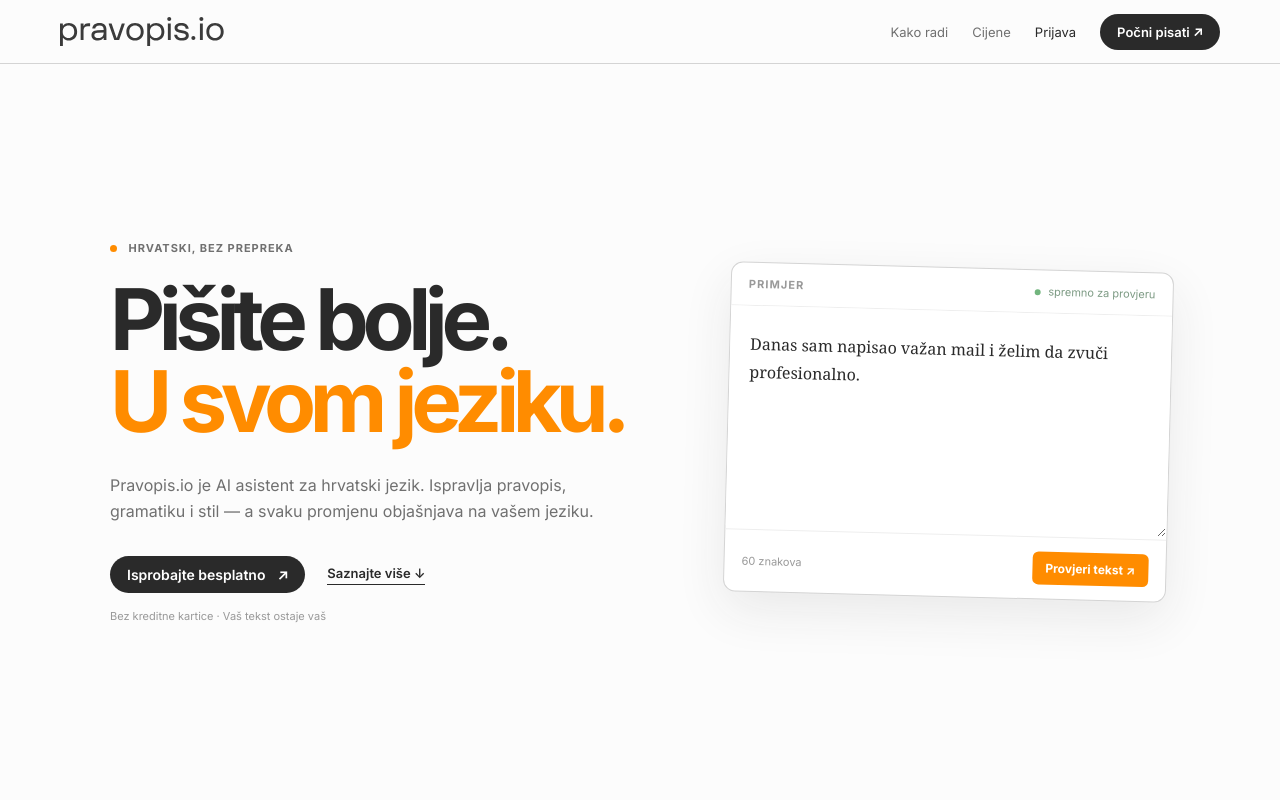
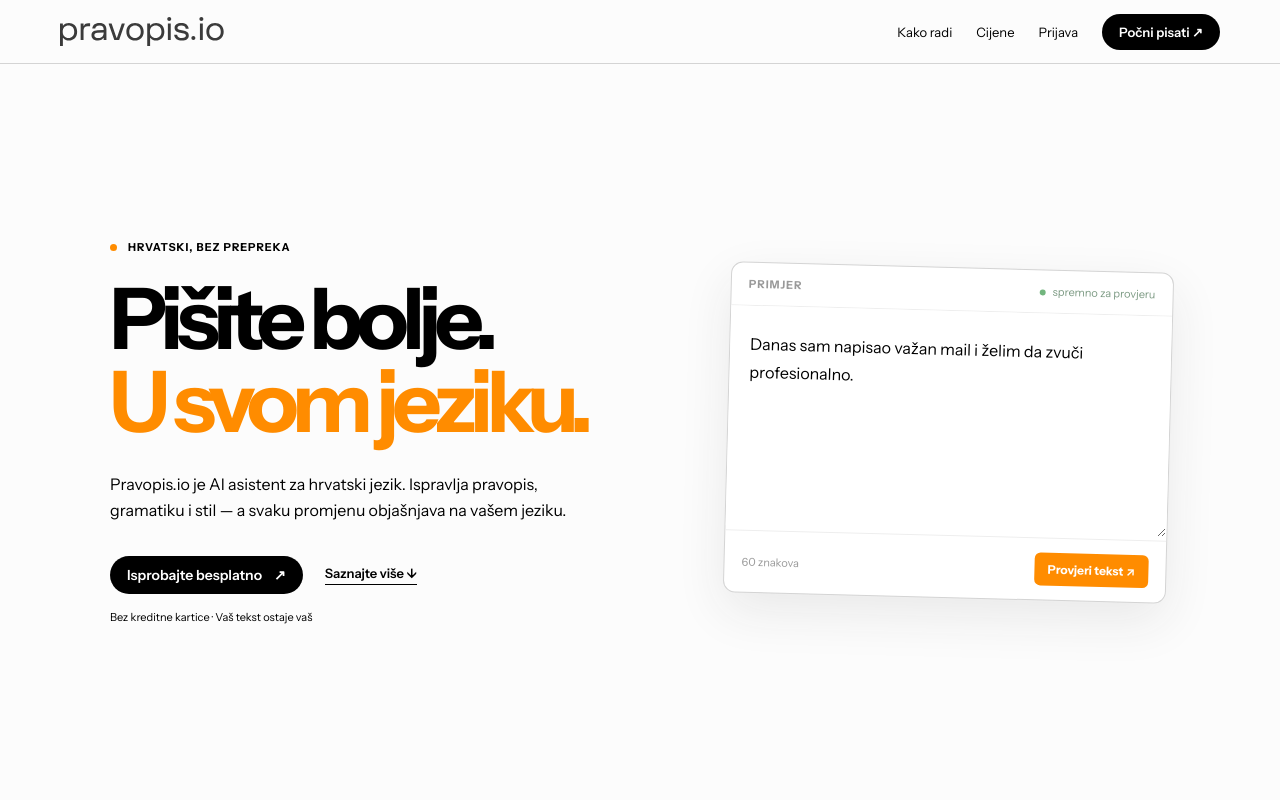
Before and after one commit to marijofranic/pravopis.io, a Next.js app: page / in a window 1280 px wide. Shown: the top 800 px of the page. Built offline with nearby package versions, Linux system fonts and the light colour scheme.

Commit message:
Use Instrument Sans and black landing text

```diff
--- a/app/globals.css
+++ b/app/globals.css
@@ -1,4 +1,4 @@
-@import url("https://fonts.googleapis.com/css2?family=Inter:ital,opsz,wght@0,14..32,400;0,14..32,500;0,14..32,600;0,14..32,700;1,14..32,400&display=swap");
+@import url("https://fonts.googleapis.com/css2?family=Instrument+Sans:wdth,wght@75..100,400..700&display=swap");
 
 :root {
   --zelena-600: #11a683;
@@ -22,7 +22,7 @@
   --pov: #ffffff;
   --pov-2: #f7f8fa;
   --sjena: 0 1px 2px rgba(28, 31, 35, 0.06), 0 4px 16px rgba(28, 31, 35, 0.07);
-  --ui: "Inter", system-ui, -apple-system, sans-serif;
+  --ui: "Instrument Sans", system-ui, -apple-system, sans-serif;
   --r: 8px;
 }
 
@@ -214,13 +214,13 @@ input:focus-visible,
 .ed-seg button.akt { border-color: var(--zelena-600); color: var(--zelena-700); background: var(--zelena-50); font-weight: 600; }
 .ed-modal .dno { display: flex; justify-content: flex-end; gap: 8px; margin-top: 6px; }
 
-.landing { --orange: #ff8c00; --ink: #2a2a2a; --muted: #707070; --line: #d4d4d4; background: #fcfcfc; color: var(--ink); min-height: 100vh; font-family: "Inter", system-ui, sans-serif; }
+.landing { --orange: #ff8c00; --ink: #000000; --muted: #000000; --line: #d4d4d4; background: #fcfcfc; color: var(--ink); min-height: 100vh; font-family: "Instrument Sans", system-ui, sans-serif; }
 .landing-nav { height: 64px; padding: 0 clamp(20px, 5vw, 60px); display: flex; align-items: center; gap: 24px; border-bottom: 1px solid var(--line); position: sticky; top: 0; z-index: 10; background: rgba(252,252,252,.94); backdrop-filter: blur(12px); }
 .wordmark { display: inline-flex; align-items: center; text-decoration: none; color: var(--ink); }.wordmark img { display: block; width: 164px; height: 30px; }
 .landing-nav-links { margin-left: auto; display: flex; align-items: center; gap: 24px; font-size: 13px; color: var(--muted); }.landing-nav-links a { text-decoration: none; }.landing-nav-links a:hover { color: var(--ink); }.nav-login { color: var(--ink); }.nav-primary, .button-dark { background: var(--ink); color: white !important; border-radius: 999px; padding: 10px 17px; font-weight: 600; }
 .landing-hero { max-width: 1100px; margin: 0 auto; min-height: calc(100vh - 64px); padding: clamp(70px, 12vw, 150px) 20px; display: grid; grid-template-columns: 1fr .86fr; align-items: center; gap: clamp(40px, 8vw, 110px); }.eyebrow { text-transform: uppercase; letter-spacing: .09em; font-size: 11px; font-weight: 700; color: var(--muted); margin-bottom: 24px; }.eyebrow-dot { display: inline-block; width: 7px; height: 7px; border-radius: 50%; background: var(--orange); margin-right: 8px; }
-.hero-copy h1, .bridge-section h2, .pricing-section h2 { font-size: clamp(50px, 7vw, 85px); line-height: .97; letter-spacing: -.075em; font-weight: 700; margin-bottom: 28px; }.hero-copy h1 em, h2 em { color: var(--orange); font-style: normal; }.hero-lead { max-width: 500px; color: var(--muted); font-size: 16px; line-height: 1.65; }.hero-actions { display: flex; align-items: center; gap: 22px; margin-top: 32px; }.button { display: inline-flex; gap: 12px; align-items: center; text-decoration: none; border: 0; }.button:hover { opacity: .86; }.text-link { color: var(--ink); font-weight: 600; font-size: 13px; text-decoration: none; border-bottom: 1px solid var(--ink); padding-bottom: 3px; }.hero-note { margin-top: 16px; font-size: 11px; color: #999; }
-.editor-card { background: white; border: 1px solid var(--line); border-radius: 12px; box-shadow: 0 18px 50px rgba(42,42,42,.09); overflow: hidden; transform: rotate(1.5deg); }.editor-top, .editor-bottom { display: flex; justify-content: space-between; align-items: center; padding: 14px 17px; border-bottom: 1px solid #eee; font-size: 11px; color: #999; }.editor-label { letter-spacing: .1em; font-weight: 700; }.editor-status { color: #7c9a83; }.editor-status i { display: inline-block; width: 6px; height: 6px; background: #72b57e; border-radius: 50%; margin-right: 5px; }.editor-card textarea { min-height: 220px; width: 100%; border: 0; resize: vertical; padding: 24px 20px; font: 16px/1.75 Georgia, serif; color: var(--ink); outline: 0; }.editor-bottom { border-top: 1px solid #eee; border-bottom: 0; }.check-button { background: var(--orange); color: white; padding: 9px 13px; border-radius: 6px; font-size: 12px; font-weight: 700; }.editor-result { padding: 13px 17px; display: flex; flex-direction: column; gap: 3px; background: #fff8ee; color: var(--ink); font-size: 12px; }.editor-result span { color: var(--muted); }
+.hero-copy h1, .bridge-section h2, .pricing-section h2 { font-size: clamp(50px, 7vw, 85px); line-height: .97; letter-spacing: -.075em; font-weight: 700; margin-bottom: 28px; }.hero-copy h1 em, h2 em { color: var(--orange); font-style: normal; }.hero-lead { max-width: 500px; color: var(--muted); font-size: 16px; line-height: 1.65; }.hero-actions { display: flex; align-items: center; gap: 22px; margin-top: 32px; }.button { display: inline-flex; gap: 12px; align-items: center; text-decoration: none; border: 0; }.button:hover { opacity: .86; }.text-link { color: var(--ink); font-weight: 600; font-size: 13px; text-decoration: none; border-bottom: 1px solid var(--ink); padding-bottom: 3px; }.hero-note { margin-top: 16px; font-size: 11px; color: var(--ink); }
+.editor-card { background: white; border: 1px solid var(--line); border-radius: 12px; box-shadow: 0 18px 50px rgba(42,42,42,.09); overflow: hidden; transform: rotate(1.5deg); }.editor-top, .editor-bottom { display: flex; justify-content: space-between; align-items: center; padding: 14px 17px; border-bottom: 1px solid #eee; font-size: 11px; color: #999; }.editor-label { letter-spacing: .1em; font-weight: 700; }.editor-status { color: #7c9a83; }.editor-status i { display: inline-block; width: 6px; height: 6px; background: #72b57e; border-radius: 50%; margin-right: 5px; }.editor-card textarea { min-height: 220px; width: 100%; border: 0; resize: vertical; padding: 24px 20px; font: 16px/1.75 "Instrument Sans", system-ui, sans-serif; color: var(--ink); outline: 0; }.editor-bottom { border-top: 1px solid #eee; border-bottom: 0; }.check-button { background: var(--orange); color: white; padding: 9px 13px; border-radius: 6px; font-size: 12px; font-weight: 700; }.editor-result { padding: 13px 17px; display: flex; flex-direction: column; gap: 3px; background: #fff8ee; color: var(--ink); font-size: 12px; }.editor-result span { color: var(--muted); }
 .trust-row { max-width: 1100px; margin: 0 auto; padding: 23px 20px; border-top: 1px solid var(--line); border-bottom: 1px solid var(--line); display: flex; justify-content: space-between; gap: 20px; color: var(--muted); font-size: 12px; }.trust-row div { display: flex; gap: 25px; }.trust-row b { color: var(--orange); margin-right: 7px; }.bridge-section, .pricing-section { max-width: 1100px; margin: 0 auto; padding: 130px 20px; display: grid; grid-template-columns: 1fr 1fr; gap: 80px; border-bottom: 1px solid var(--line); }.bridge-section h2, .pricing-section h2 { font-size: clamp(42px, 5vw, 64px); }.bridge-copy { align-self: end; max-width: 360px; color: var(--muted); line-height: 1.7; }.bridge-copy .text-link { display: inline-block; margin-top: 25px; }.price-card { max-width: 380px; border: 1px solid var(--line); padding: 28px; border-radius: 10px; align-self: center; }.price-kicker { font-size: 11px; font-weight: 700; letter-spacing: .1em; color: var(--orange); }.price { margin: 18px 0 9px; color: var(--muted); }.price strong { font-size: 38px; color: var(--ink); letter-spacing: -.06em; }.price-card > p:last-of-type { color: var(--muted); font-size: 13px; margin-bottom: 25px; }.full { width: 100%; justify-content: center; }.landing footer { max-width: 1100px; margin: 0 auto; padding: 42px 20px; display: flex; gap: 30px; align-items: center; font-size: 11px; color: var(--muted); }.landing footer p:nth-of-type(2) { margin-left: auto; }
 @media (max-width: 700px) { .landing-nav-links > a:not(.nav-primary) { display: none; }.landing-nav { padding: 0 20px; }.landing-hero, .bridge-section, .pricing-section { grid-template-columns: 1fr; min-height: auto; padding-top: 80px; padding-bottom: 80px; gap: 45px; }.hero-copy h1 { font-size: 58px; }.editor-card { transform: none; }.trust-row { flex-direction: column; }.trust-row div { flex-direction: column; gap: 7px; }.landing footer { flex-wrap: wrap; }.landing footer p:nth-of-type(2) { margin-left: 0; width: 100%; } }
 
```
